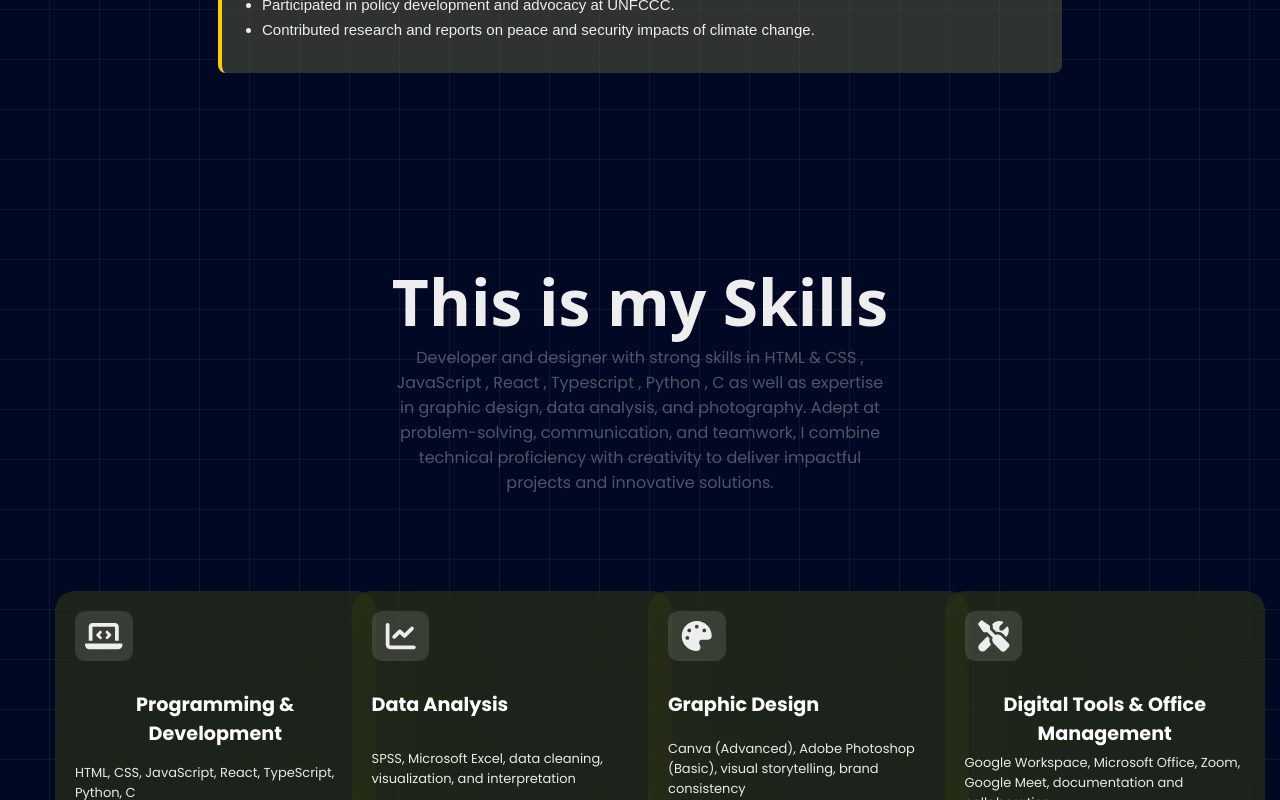
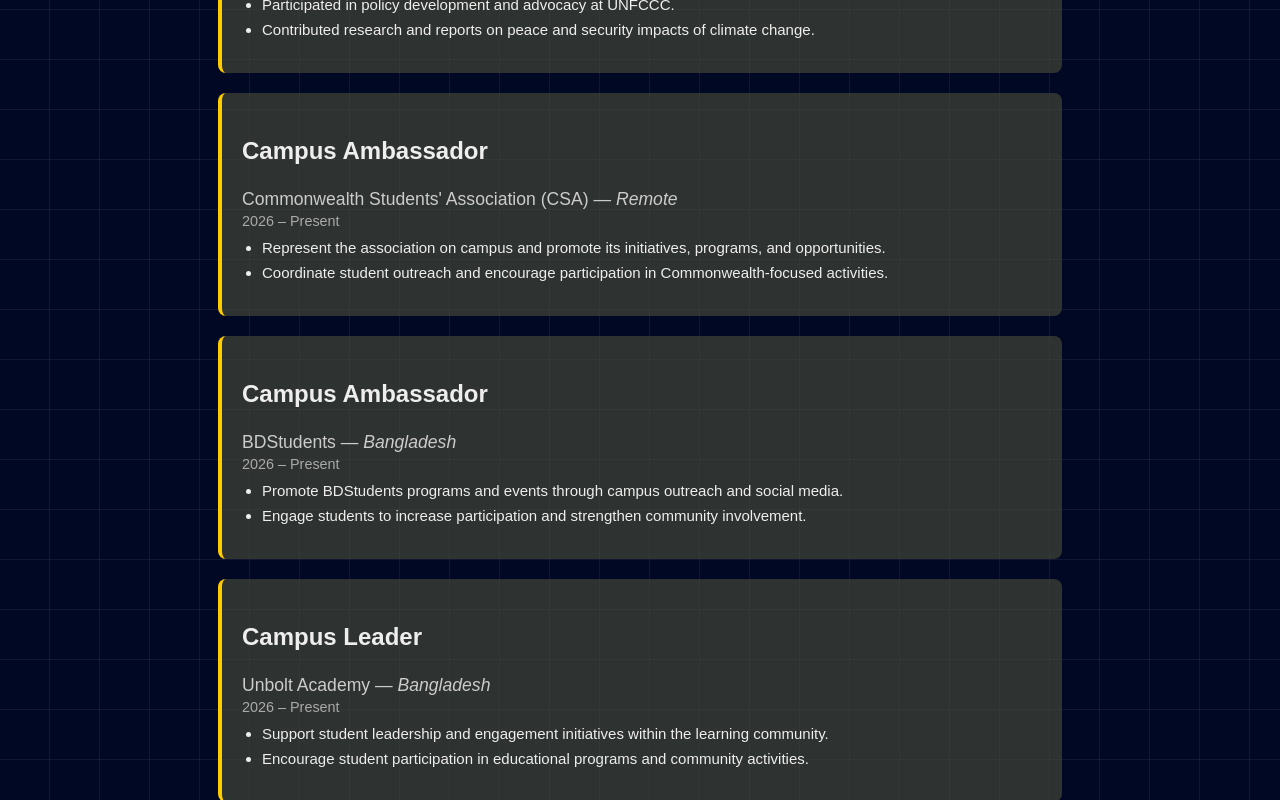
Before and after one commit to thornob/portfolio, a React (Create React App) app: page / in a window 1280 px wide. Shown: the part 1740-2540 px from the top of the page. Built offline with nearby package versions, Linux system fonts and the light colour scheme; a web font is replaced by a local one.

Commit message:
Update portfolio

```diff
--- a/src/components/Experiences.js
+++ b/src/components/Experiences.js
@@ -32,16 +32,34 @@
             "Contributed research and reports on peace and security impacts of climate change.",
         ],
     },
-    // {
-    //     title: "Executive Member",
-    //     company: "International Leadership Competition",
-    //     location: "Sylhet, Bangladesh",
-    //     date: "2025 – Present",
-    //     responsibilities: [
-    //         "Successfully managed university events, increasing student participation.",
-    //         "Promoted learning initiatives through digital and offline media.",
-    //     ],
-    // },
+    {
+        title: "Campus Ambassador",
+        company: "Commonwealth Students' Association (CSA)",
+        location: "Remote",
+        date: "2026 – Present",
+        responsibilities: [
+            "Represent the association on campus and promote its initiatives, programs, and opportunities.",
+            "Coordinate student outreach and encourage participation in Commonwealth-focused activities.",
+        ],
+    },{
+        title: "Campus Ambassador",
+        company: "BDStudents",
+        location: "Bangladesh",
+        date: "2026 – Present",
+        responsibilities: [
+            "Promote BDStudents programs and events through campus outreach and social media.",
+            "Engage students to increase participation and strengthen community involvement.",
+        ],
+    },{
+        title: "Campus Leader",
+        company: "Unbolt Academy",
+        location: "Bangladesh",
+        date: "2026 – Present",
+        responsibilities: [
+            "Support student leadership and engagement initiatives within the learning community.",
+            "Encourage student participation in educational programs and community activities.",
+        ],
+    },
 ];
 
 export default function Experiences() {
```
